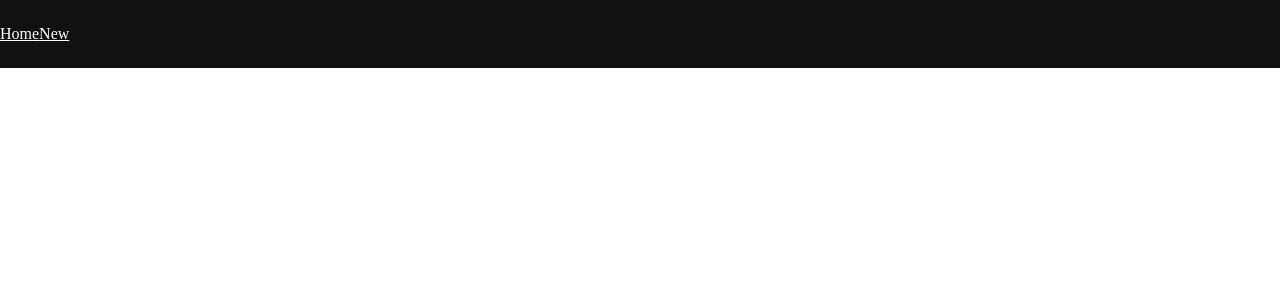
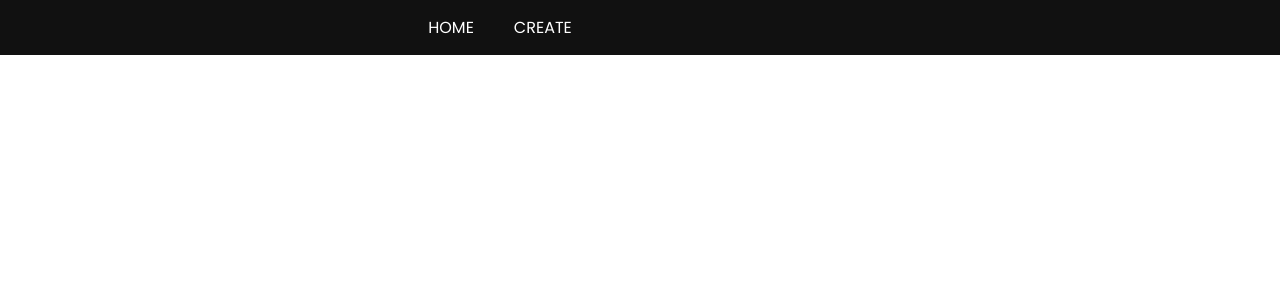
Before and after one commit to satellasoft/react-pokemon-api, a React (Create React App) app: page / in a window 1280 px wide. Shown: the top 300 px of the page. Built offline with nearby package versions, Linux system fonts and the light colour scheme.

Commit message:
feat: add react router dom

```diff
--- a/package.json
+++ b/package.json
@@ -12,6 +12,7 @@
     "@types/react-dom": "^18.2.17",
     "react": "^18.2.0",
     "react-dom": "^18.2.0",
+    "react-router-dom": "^6.20.0",
     "react-scripts": "5.0.1",
     "typescript": "^4.9.5",
     "web-vitals": "^2.1.4"
--- /dev/null
+++ b/src/App.tsx
@@ -0,0 +1,15 @@
+import './shared/styles/global.css'
+import { BrowserRouter } from 'react-router-dom'
+import {Router} from './router/Index'
+
+const App = () => {
+  return (
+    <div className="App">
+      <BrowserRouter>
+        <Router />
+      </BrowserRouter>
+    </div>
+  )
+}
+
+export default App
--- a/src/app/App.tsx
+++ /dev/null
@@ -1,11 +0,0 @@
-import { Header } from "../components/layout/Header";
-
-const App = () => {
-  return (
-    <div className="App">
-      <Header />
-    </div>
-  )
-}
-
-export default App
--- /dev/null
+++ b/src/components/Pokemon/CreatePokemon.tsx
@@ -0,0 +1,11 @@
+import React from "react"
+import { Header } from "../layout/Header/Header"
+
+export const CreatePokemon = () => {
+    return (
+        <>
+            <Header />
+            <h1>Create</h1>
+        </>
+    )
+}
--- /dev/null
+++ b/src/components/Pokemon/Home.tsx
@@ -0,0 +1,7 @@
+import { Header } from "../layout/Header/Header"
+
+export const Home = () => {
+    return (
+        <Header />
+    )
+}
--- a/src/components/layout/Header.tsx
+++ /dev/null
@@ -1,16 +0,0 @@
-import '../../shared/styles/styles.css'
-
-export const Header = () => {
-    return (
-        <header className='header'>
-            <nav>
-                <ul>
-                    <li>
-                        <a href="">Home</a>
-                        <a href="">New</a>
-                    </li>
-                </ul>
-            </nav>
-        </header>
-    )
-}
--- /dev/null
+++ b/src/components/layout/Header/Header.tsx
@@ -0,0 +1,14 @@
+import { Link } from 'react-router-dom'
+
+import './style.css'
+
+export const Header = () => {
+    return (
+        <header className='header'>
+            <nav>
+                <Link to="/">Home</Link>
+                <Link to="/create">Create</Link>
+            </nav>
+        </header>
+    )
+}
--- /dev/null
+++ b/src/components/layout/Header/style.css
@@ -0,0 +1,27 @@
+.header {
+    background-color: #111;
+}
+
+.header nav{
+    max-width: 1000px;
+    width: 100%;
+
+    display: flex;
+    flex-direction: row;
+    flex-wrap: nowrap;
+    align-content: center;
+    justify-content: center;
+    align-items: center;
+}
+
+.header nav a {
+    text-decoration: none;
+    padding: 15px 20px;
+    color: #fff;
+    text-transform: uppercase;
+    transition: background .3s;
+}
+
+.header nav a:hover{
+    background-color: #E3350D;
+}
--- a/src/index.tsx
+++ b/src/index.tsx
@@ -1,6 +1,6 @@
 import React from 'react'
 import ReactDOM from 'react-dom/client'
-import App from './app/App'
+import App from './App'
 
 const root = ReactDOM.createRoot(
   document.getElementById('root') as HTMLElement
--- /dev/null
+++ b/src/router/Index.tsx
@@ -0,0 +1,13 @@
+import { CreatePokemon } from '../components/Pokemon/CreatePokemon';
+import { Home } from '../components/Pokemon/Home'
+
+import { Route, Routes } from 'react-router-dom';
+
+export const Router = () => {
+    return (
+        <Routes>
+            <Route path="/" element={<Home />} />
+            <Route path="/create" element={<CreatePokemon />} />
+        </Routes>
+    )
+}
--- /dev/null
+++ b/src/shared/styles/global.css
@@ -0,0 +1,11 @@
+@import url('https://fonts.googleapis.com/css2?family=Poppins&display=swap');
+
+* {
+    margin: 0;
+    padding: 0;
+    outline-color: none;
+    box-sizing: border-box;
+    font-size: 16px;
+
+    font-family: 'Poppins', sans-serif;
+}
--- a/src/shared/styles/styles.css
+++ /dev/null
@@ -1,16 +0,0 @@
-* {
-    margin: 0;
-    padding: 0;
-    outline-color: none;
-    box-sizing: border-box;
-    font-size: 16px;
-}
-
-.header {
-    padding: 25px 0;
-    background-color: #111;
-}
-
-.header a {
-    color: #fff;
-}
```
Also changed, not shown: 2 other files (tests, documents, lock files or other folders).
